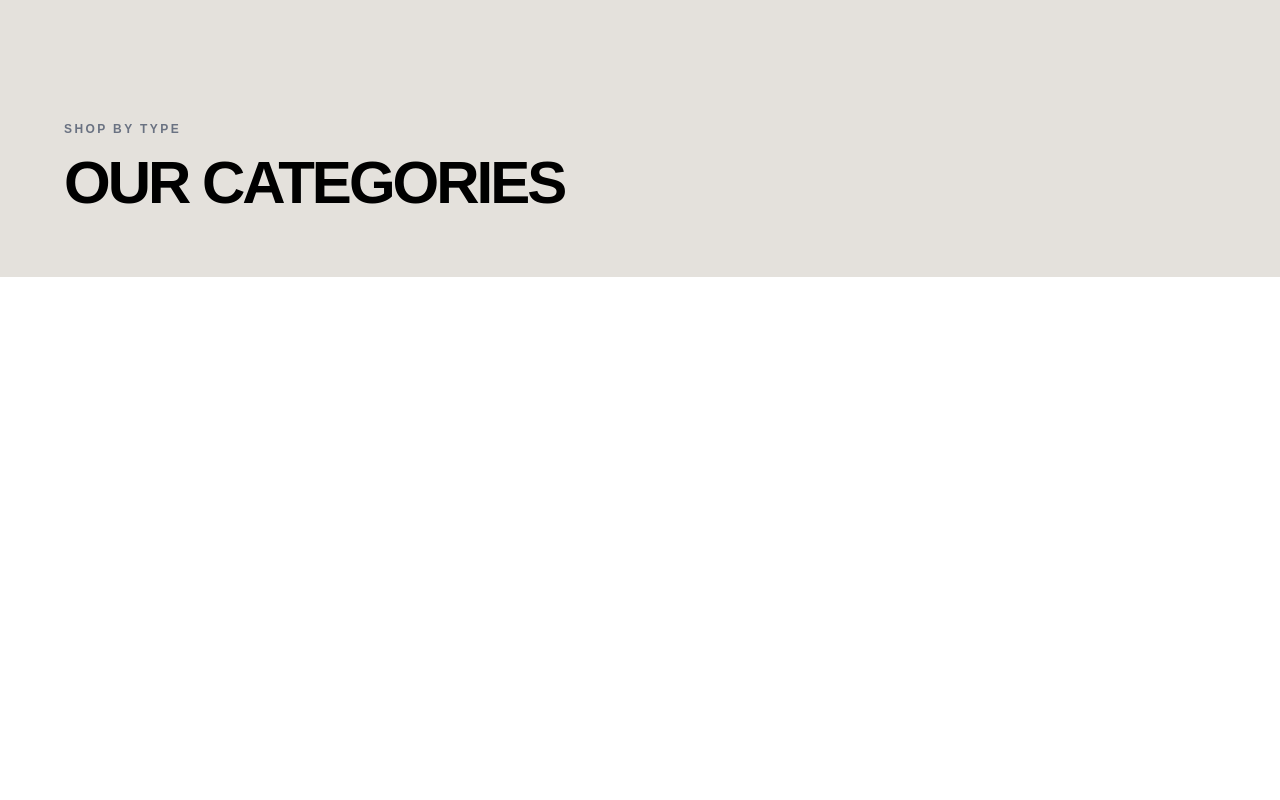
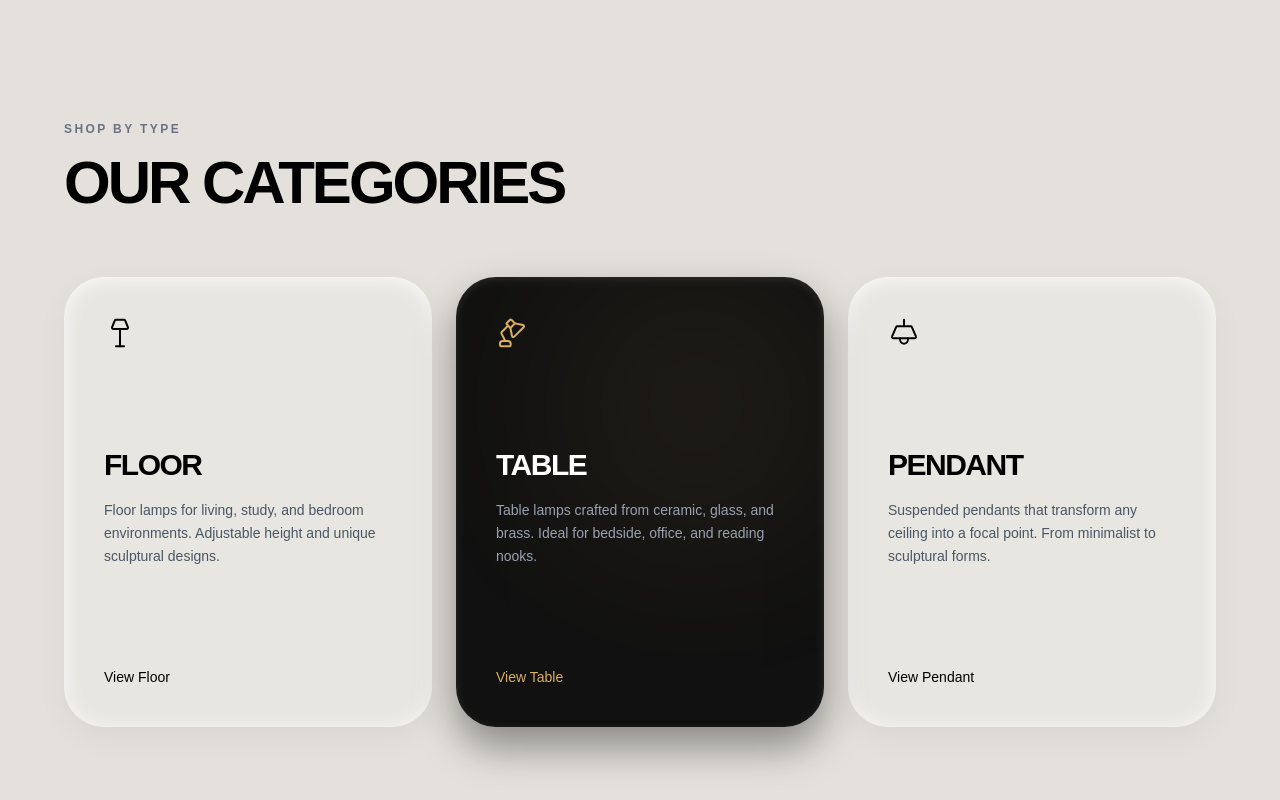
Before and after one commit to luxmebelaz/luxmebelaz, a Next.js app: page / in a window 1280 px wide. Shown: the part 3611-4411 px from the top of the page. Before the commit the page ends 3888 px from the top, so only its background shows below. Built offline with nearby package versions, Linux system fonts and the light colour scheme.

Commit message:
feat: Stage 3 - Implement Categories, Testimonial and Blog sections

```diff
--- a/src/app/page.tsx
+++ b/src/app/page.tsx
@@ -5,6 +5,9 @@ import HeroSection from '@/components/HeroSection';
 import ManifestoSection from '@/components/ManifestoSection';
 import ProductsSection from '@/components/ProductsSection';
 import BannerSection from '@/components/BannerSection';
+import CategoriesSection from '@/components/CategoriesSection';
+import TestimonialSection from '@/components/TestimonialSection';
+import BlogSection from '@/components/BlogSection';
 
 export default function Home() {
   return (
@@ -14,6 +17,9 @@ export default function Home() {
       <ManifestoSection />
       <ProductsSection />
       <BannerSection />
+      <CategoriesSection />
+      <TestimonialSection />
+      <BlogSection />
     </main>
   );
 }
--- /dev/null
+++ b/src/components/BlogSection.tsx
@@ -0,0 +1,69 @@
+import React from 'react';
+
+const articles = [
+  {
+    category: 'Lighting Guide',
+    date: '31 Jul 2026',
+    title: 'The Art of Pendant Lighting: Choosing the Perfect Drop',
+    desc: 'Height, shade size, and bulb type — the three decisions that make or break a pendant installation.',
+  },
+  {
+    category: 'Lighting Guide',
+    date: '29 Jul 2026',
+    title: 'Warm vs. Cool Light: Understanding Color Temperature',
+    desc: 'From 2200K candlelight to 6500K daylight — a practical guide to choosing the right color...',
+  },
+  {
+    category: 'Style & Design',
+    date: '26 Jul 2026',
+    title: 'Industrial vs. Scandinavian: Two Lighting Philosophies',
+    desc: 'Two dominant lighting aesthetics — one raw and unapologetic, the other restrained and organic....',
+  }
+];
+
+export default function BlogSection() {
+  return (
+    <section className="bg-[#dcd8d3] text-black pb-32 px-8 md:px-16 border-t border-black/5">
+      <div className="max-w-7xl mx-auto pt-32">
+
+        <div className="flex flex-col md:flex-row justify-between items-end mb-16">
+          <div>
+            <h4 className="text-xs font-bold tracking-[0.2em] uppercase mb-4 text-gray-500">
+              Ideas & Inspiration
+            </h4>
+            <h2 className="text-6xl font-bold tracking-tighter uppercase leading-none">
+              From the Blog
+            </h2>
+          </div>
+          <a href="#" className="text-sm font-medium hover:opacity-70 transition-opacity mt-6 md:mt-0">
+            View All Articles
+          </a>
+        </div>
+
+        <div className="grid grid-cols-1 md:grid-cols-3 gap-8">
+          {articles.map((article, index) => (
+            <div key={index} className="bg-[#e8e6e1] rounded-3xl p-3 shadow-[inset_0_2px_10px_rgba(255,255,255,0.8),0_10px_30px_rgba(0,0,0,0.05)] border border-white/50 flex flex-col">
+              <div className="h-64 bg-[#b5aba0] rounded-2xl mb-6 relative overflow-hidden">
+                 <div className="absolute inset-0 flex items-center justify-center text-black/10 font-bold text-2xl">Image</div>
+              </div>
+              <div className="px-5 pb-6 flex-1 flex flex-col">
+                <div className="flex items-center gap-2 text-[10px] font-bold tracking-wider uppercase text-gray-500 mb-4">
+                  <span>{article.category}</span>
+                  <span className="w-1 h-1 bg-gray-400 rounded-full"></span>
+                  <span>{article.date}</span>
+                </div>
+                <h3 className="text-2xl font-medium mb-3 leading-tight text-gray-900">{article.title}</h3>
+                <p className="text-gray-500 text-sm leading-relaxed mb-8 flex-1">{article.desc}</p>
+                <div className="w-full h-[1px] bg-black/10 mb-6"></div>
+                <button className="bg-[#1f1d1e] text-white self-start px-6 py-2.5 rounded-full text-sm font-medium hover:bg-black transition-colors">
+                  Read Article
+                </button>
+              </div>
+            </div>
+          ))}
+        </div>
+
+      </div>
+    </section>
+  );
+}
--- /dev/null
+++ b/src/components/CategoriesSection.tsx
@@ -0,0 +1,55 @@
+import React from 'react';
+import { LampFloor, LampDesk, LampCeiling } from 'lucide-react';
+
+export default function CategoriesSection() {
+  return (
+    <section className="bg-[#e4e1dc] text-black pb-32 px-8 md:px-16">
+      <div className="max-w-7xl mx-auto grid grid-cols-1 md:grid-cols-3 gap-6">
+
+        {/* Floor Category */}
+        <div className="bg-[#e8e6e1] rounded-[40px] p-10 shadow-[inset_0_2px_20px_rgba(255,255,255,0.8),0_10px_30px_rgba(0,0,0,0.05)] flex flex-col justify-between h-[450px]">
+          <LampFloor className="w-8 h-8 mb-8" strokeWidth={1.5} />
+          <div>
+            <h3 className="text-3xl font-bold tracking-tighter uppercase mb-4">Floor</h3>
+            <p className="text-gray-600 text-sm leading-relaxed mb-8">
+              Floor lamps for living, study, and bedroom environments. Adjustable height and unique sculptural designs.
+            </p>
+          </div>
+          <a href="#" className="text-sm font-medium hover:opacity-70 transition-opacity">
+            View Floor
+          </a>
+        </div>
+
+        {/* Table Category */}
+        <div className="bg-[#111] text-white rounded-[40px] p-10 shadow-[inset_0_2px_10px_rgba(255,255,255,0.1),0_20px_40px_rgba(0,0,0,0.4)] flex flex-col justify-between h-[450px] relative overflow-hidden">
+          <div className="absolute top-0 right-0 w-64 h-64 bg-[#d9af62] rounded-full blur-[100px] opacity-10"></div>
+          <LampDesk className="w-8 h-8 mb-8 text-[#d9af62]" strokeWidth={1.5} />
+          <div className="relative z-10">
+            <h3 className="text-3xl font-bold tracking-tighter uppercase mb-4">Table</h3>
+            <p className="text-gray-400 text-sm leading-relaxed mb-8">
+              Table lamps crafted from ceramic, glass, and brass. Ideal for bedside, office, and reading nooks.
+            </p>
+          </div>
+          <a href="#" className="text-sm font-medium text-[#d9af62] hover:opacity-70 transition-opacity relative z-10">
+            View Table
+          </a>
+        </div>
+
+        {/* Pendant Category */}
+        <div className="bg-[#e8e6e1] rounded-[40px] p-10 shadow-[inset_0_2px_20px_rgba(255,255,255,0.8),0_10px_30px_rgba(0,0,0,0.05)] flex flex-col justify-between h-[450px]">
+          <LampCeiling className="w-8 h-8 mb-8" strokeWidth={1.5} />
+          <div>
+            <h3 className="text-3xl font-bold tracking-tighter uppercase mb-4">Pendant</h3>
+            <p className="text-gray-600 text-sm leading-relaxed mb-8">
+              Suspended pendants that transform any ceiling into a focal point. From minimalist to sculptural forms.
+            </p>
+          </div>
+          <a href="#" className="text-sm font-medium hover:opacity-70 transition-opacity">
+            View Pendant
+          </a>
+        </div>
+
+      </div>
+    </section>
+  );
+}
--- /dev/null
+++ b/src/components/TestimonialSection.tsx
@@ -0,0 +1,46 @@
+import React from 'react';
+
+export default function TestimonialSection() {
+  return (
+    <section className="bg-[#dcd8d3] text-black py-32 px-8 md:px-16">
+      <div className="max-w-7xl mx-auto">
+        <div className="mb-16">
+          <h4 className="text-xs font-bold tracking-[0.2em] uppercase mb-4">
+            Social Proof
+          </h4>
+          <h2 className="text-6xl font-bold tracking-tighter uppercase leading-none">
+            Our Clients
+          </h2>
+        </div>
+
+        <div className="flex flex-col md:flex-row gap-16 md:gap-32 items-center">
+          {/* Images Left Side */}
+          <div className="flex gap-4 relative">
+             <div className="w-[2px] bg-[#c5b59a] absolute -left-6 top-0 bottom-12"></div>
+             <div className="flex flex-col gap-4">
+               <div className="w-64 h-64 bg-[#b5aba0] overflow-hidden rounded-lg relative">
+                 {/* Placeholder for client image */}
+                 <div className="absolute inset-0 flex items-center justify-center text-white/30 font-bold text-xl">Client Photo</div>
+               </div>
+               <div className="w-64 h-24 bg-[#b5aba0] overflow-hidden rounded-t-lg relative opacity-50">
+                 {/* Placeholder for next client image */}
+                 <div className="absolute inset-0 flex items-center justify-center text-white/30 font-bold text-xl">Photo 2</div>
+               </div>
+             </div>
+          </div>
+
+          {/* Text Right Side */}
+          <div className="flex-1 max-w-3xl">
+            <h3 className="text-3xl md:text-4xl lg:text-[40px] leading-snug font-medium mb-12 text-gray-800">
+              "Implementation took less than a week, and the results exceeded our expectations. Our workflows became more efficient, and customer satisfaction improved immediately."
+            </h3>
+            <div>
+              <p className="font-bold text-lg">David Kim</p>
+              <p className="text-gray-500">Operations Manager, BrightFlow</p>
+            </div>
+          </div>
+        </div>
+      </div>
+    </section>
+  );
+}
```
